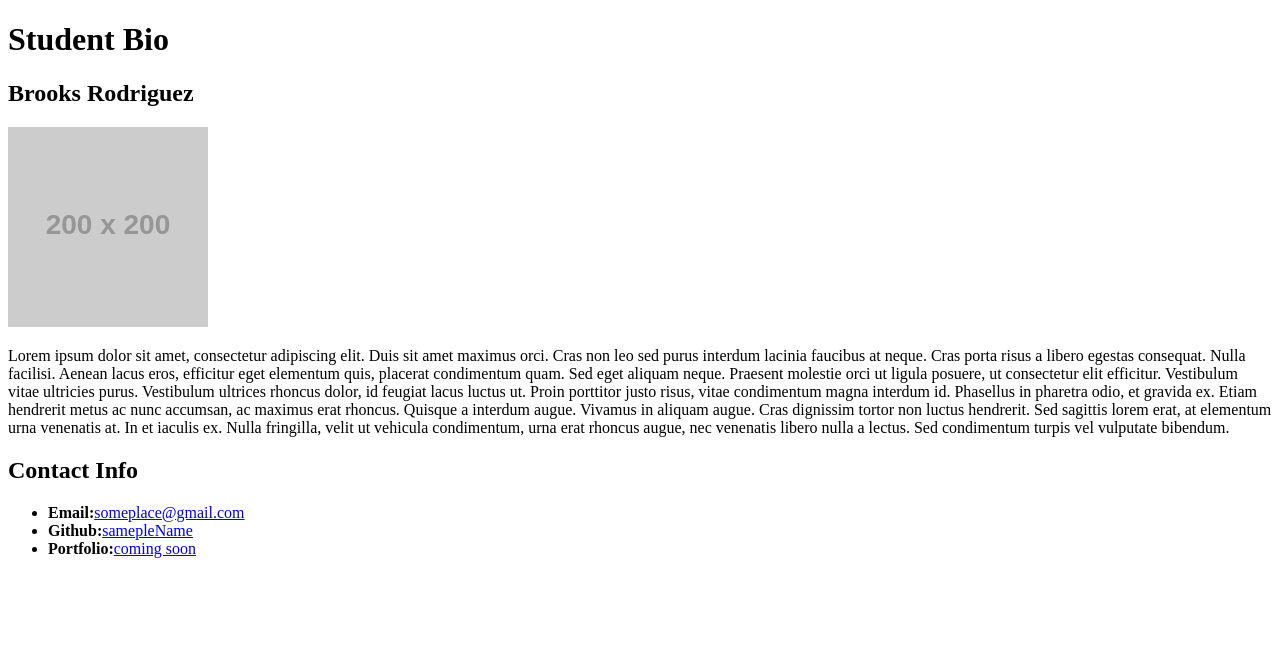
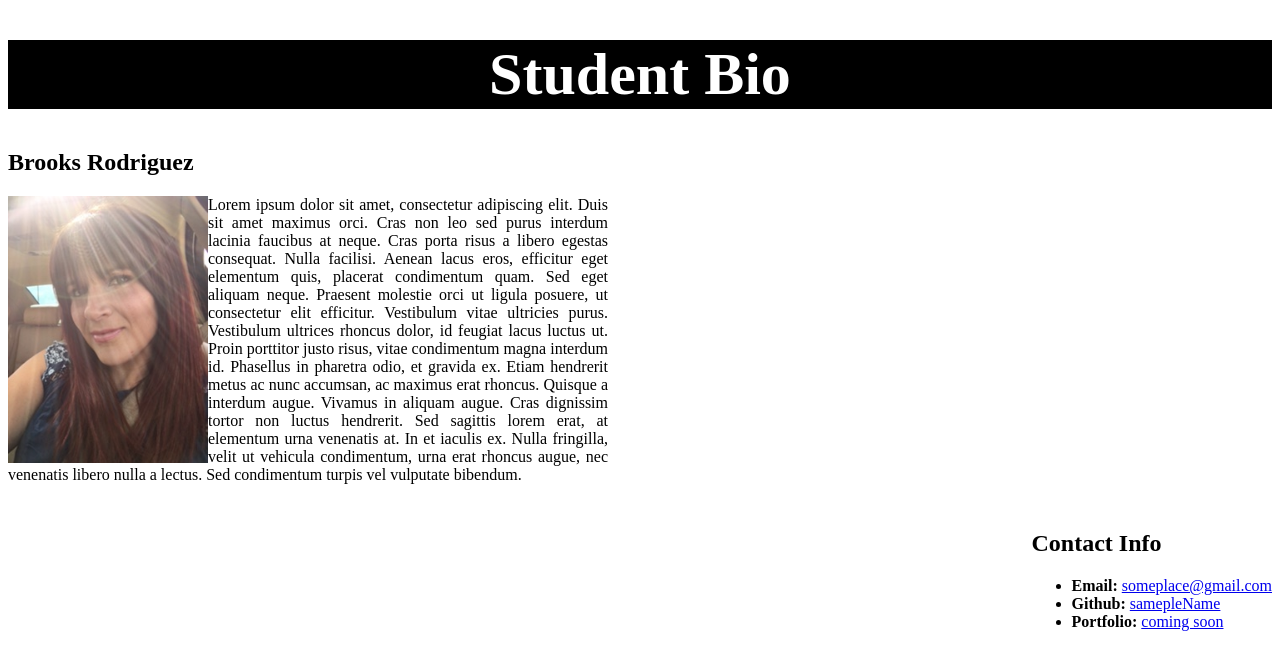
Before and after one commit to branns/MyFirstRepo, a plain HTML site: page studentbio.html in a window 1280 px wide. Drawn offline with Linux system fonts and the light colour scheme; placeholder pictures from the web are drawn by us.

Commit message:
student bio page css

```diff
--- a/studentbio.html
+++ b/studentbio.html
@@ -3,31 +3,35 @@
 	<head>
 		<meta charset="utf-8">
 		<title>CSS Stylesheet with Relative Paths</title>
+		<link type="text/css" href="style.css" rel="stylesheet"/>
 	</head>
 	<body>
+
 		<header>
 			<h1>Student Bio</h1>
 		</header>
 
-		<div>
+
 			<section>
 
 		<h2>Brooks Rodriguez</h2>
 
-		<img src="https://placehold.it/200x200" alt="Brooks Rodriguez">
+		<img src="IMG_0301.JPG" alt="Brooks Rodriguez">
 
 		<p>Lorem ipsum dolor sit amet, consectetur adipiscing elit. Duis sit amet maximus orci. Cras non leo sed purus interdum lacinia faucibus at neque. Cras porta risus a libero egestas consequat. Nulla facilisi. Aenean lacus eros, efficitur eget elementum quis, placerat condimentum quam. Sed eget aliquam neque. Praesent molestie orci ut ligula posuere, ut consectetur elit efficitur. Vestibulum vitae ultricies purus. Vestibulum ultrices rhoncus dolor, id feugiat lacus luctus ut. Proin porttitor justo risus, vitae condimentum magna interdum id. Phasellus in pharetra odio, et gravida ex.
 
 		Etiam hendrerit metus ac nunc accumsan, ac maximus erat rhoncus. Quisque a interdum augue. Vivamus in aliquam augue. Cras dignissim tortor non luctus hendrerit. Sed sagittis lorem erat, at elementum urna venenatis at. In et iaculis ex. Nulla fringilla, velit ut vehicula condimentum, urna erat rhoncus augue, nec venenatis libero nulla a lectus. Sed condimentum turpis vel vulputate bibendum.</p>
+		</div>
+
+		<div class="right">
 
 		<h2>Contact Info</h2>
-
-			<ul>
-				<li><strong>Email:</strong><a href="#">someplace@gmail.com</a></li>
-				<li><strong>Github:</strong><a href="#">samepleName</a></li>
-				<li><strong>Portfolio:</strong><a href="#">coming soon</a></li>
+				<ul>
+					<li><strong>Email: </strong><a href="#">someplace@gmail.com</a></li>
+					<li><strong>Github: </strong><a href="#">samepleName</a></li>
+					<li><strong>Portfolio: </strong><a href="#">coming soon</a></li>
 			</ul>
+		</div>
 			</section>
-		</div>
 </body>
 </html>
--- /dev/null
+++ b/style.css
@@ -0,0 +1,23 @@
+h1 {
+			font-size: 60px;
+			text-align: center;
+			color: white;
+			background: black;
+		}
+.right {
+			float: right;
+			margin-left: 700px;
+			margin-top: 10px;
+}
+
+img {
+    float: left;
+    width: 200px
+}
+
+p {
+	width: 600px;
+	text-align: justify;
+}
+
+background-color: #efeee7;
```
Also changed, not shown: IMG_0301.JPG (added), 1 other file.
